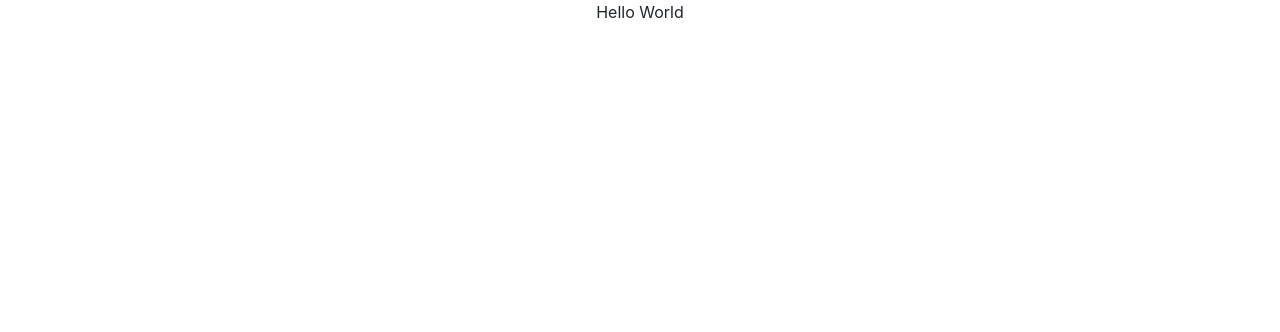
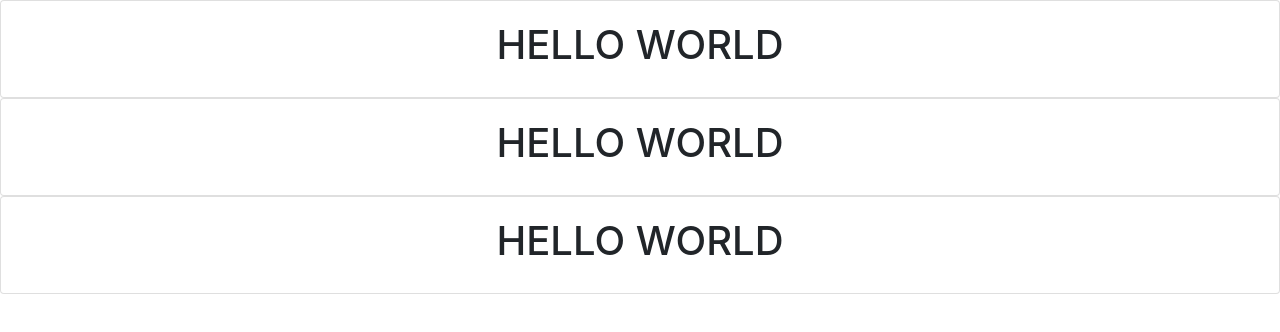
Before and after one commit to geoffreyjiang/employee_directory, a React (Create React App) app: page / in a window 1280 px wide. Shown: the top 332 px of the page. Built offline with nearby package versions, Linux system fonts and the light colour scheme; no server answers.

Commit message:
able to consolelog user data, need to render to card

```diff
--- a/src/App.js
+++ b/src/App.js
@@ -1,11 +1,12 @@
-import { BrowserRouter as Router, Route, Switch } from "react-router-dom";
 import "./App.css";
-import Nav from "./Components/Nav";
+import Card from "./Components/Card";
+import User from "./Components/User";
 
 function App() {
   return (
     <div className="App">
-      <Nav />
+      <Card />
+      <User />
     </div>
   );
 }
--- /dev/null
+++ b/src/Components/Card.js
@@ -0,0 +1,25 @@
+import React from "react";
+
+const Card = () => {
+  return (
+    <div>
+      <div className="card">
+        <div className="card-body">
+          <h1>HELLO WORLD</h1>
+        </div>
+      </div>
+      <div className="card">
+        <div className="card-body">
+          <h1>HELLO WORLD</h1>
+        </div>
+      </div>
+      <div className="card">
+        <div className="card-body">
+          <h1>HELLO WORLD</h1>
+        </div>
+      </div>
+    </div>
+  );
+};
+
+export default Card;
--- a/src/Components/Nav.js
+++ /dev/null
@@ -1,7 +0,0 @@
-import React from "react";
-
-const Nav = () => {
-  return <div>Hello World</div>;
-};
-
-export default Nav;
--- /dev/null
+++ b/src/Components/User.js
@@ -0,0 +1,22 @@
+import React from "react";
+import { useState, useEffect } from "react";
+import API from "../utils/API";
+
+const User = () => {
+  const [user, setUser] = useState(null);
+
+  useEffect(() => {
+    API.start()
+      .then((res) => {
+        return res.data;
+      })
+      .then((data) => {
+        setUser(data);
+        console.log(data);
+      });
+  });
+
+  return <div></div>;
+};
+
+export default User;
```
